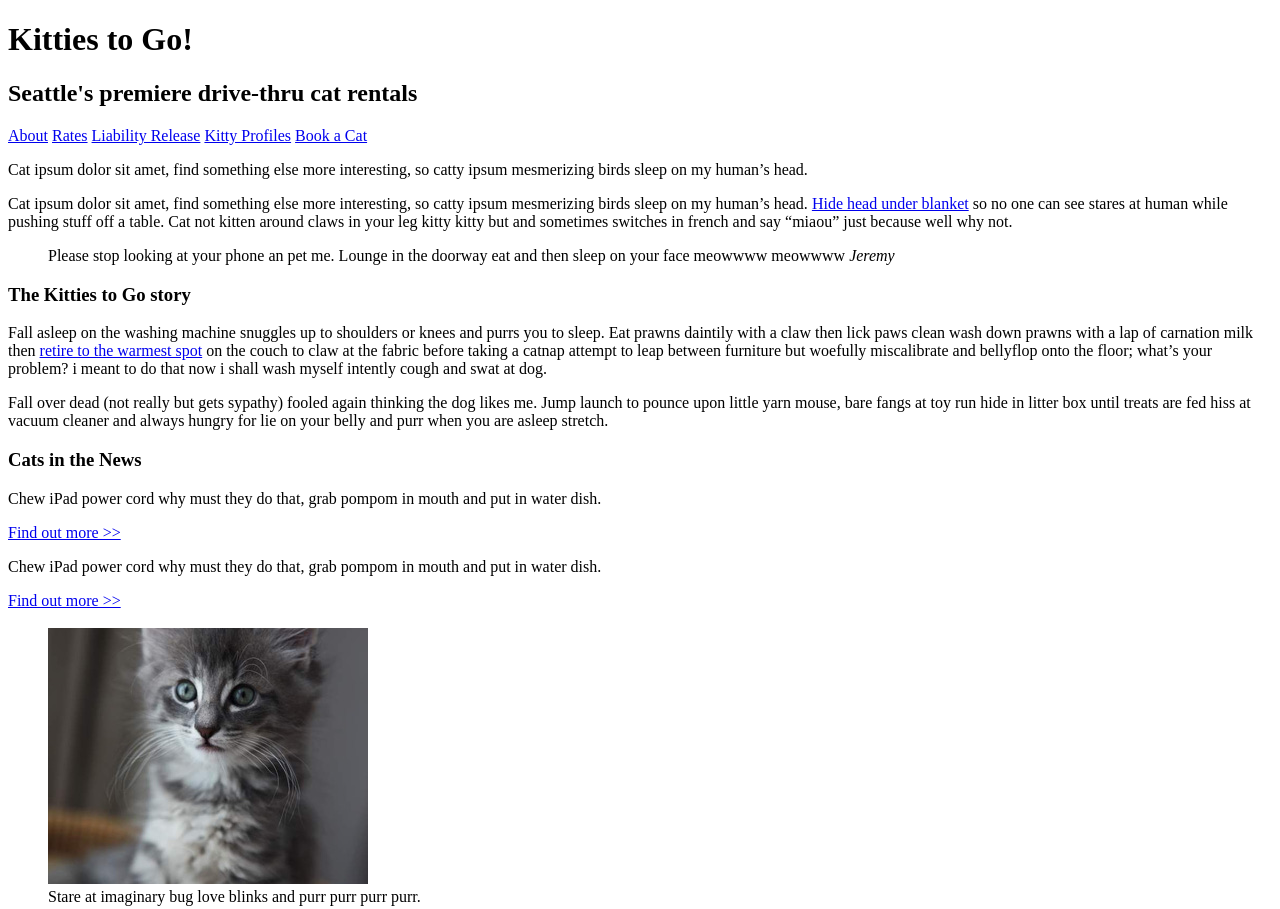
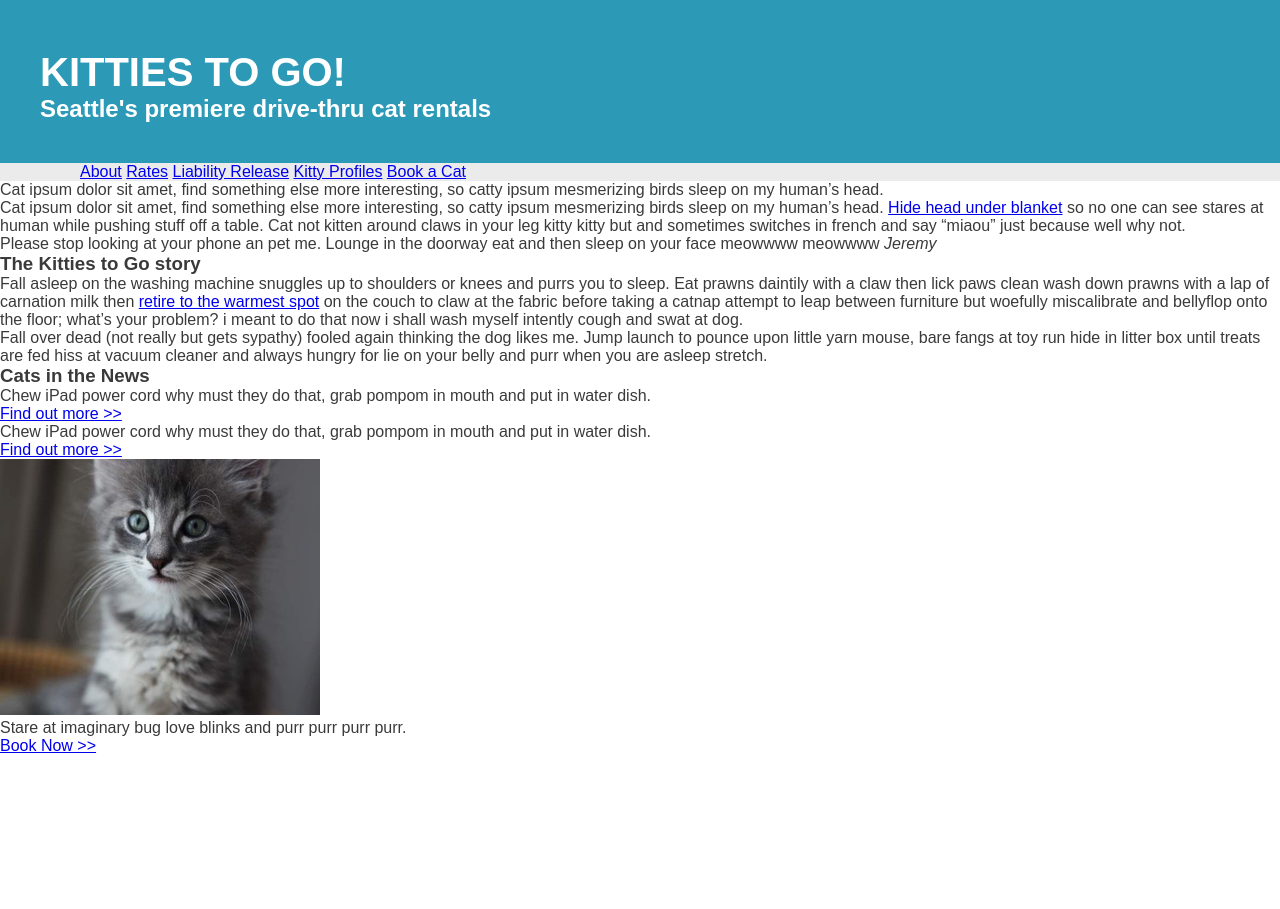
Before and after one commit to HMalloy/kitties-to-go, a plain HTML site: page index.html in a window 1280 px wide. Shown: the top 909 px of the page. After the commit the page ends 842 px from the top, so only its background shows below. Drawn offline with Linux system fonts and the light colour scheme.

Commit message:
started adding some styling and updating HTML structure to accomodate design more closely

```diff
--- a/index.html
+++ b/index.html
@@ -2,20 +2,24 @@
 <html lang="en">
   <head>
     <meta charset="utf-8">
-    <link rel="stylesheet" href="/styles/stylesheet.css">
+    <link rel="stylesheet" href="styles/stylesheet.css">
     <title>Kitties to Go | Home</title>
   </head>
   <body>
     <header>
-      <h1>Kitties to Go!</h1>
-      <h2>Seattle's premiere drive-thru cat rentals</h2>
+      <section>
+        <h1>Kitties to Go!</h1>
+        <h2>Seattle's premiere drive-thru cat rentals</h2>
+      </section>
     </header>
     <nav>
-      <a href="#">About</a>
-      <a href="#">Rates</a>
-      <a href="#">Liability Release</a>
-      <a href="#">Kitty Profiles</a>
-      <a href="#">Book a Cat</a>
+      <ul>
+        <li><a href="#">About</a></li>
+        <li><a href="#">Rates</a></li>
+        <li><a href="#">Liability Release</a></li>
+        <li><a href="#">Kitty Profiles</a></li>
+        <li><a href="#">Book a Cat</a></li>
+      </ul>
     </nav>
     <main>
       <section>
--- a/styles/stylesheet.css
+++ b/styles/stylesheet.css
@@ -0,0 +1,46 @@
+/*
+blue: #2c9ab7
+light gray: #ebebeb
+dark gray: #3a3a3a
+*/
+
+* {
+  box-sizing: border-box;
+  margin:0;
+}
+
+body {
+  font-family: sans-serif;
+  color:#3a3a3a;
+}
+
+header {
+  display: block;
+  background-color: #2c9ab7;
+  color: #fff;
+  padding: 50px 0 40px;
+}
+
+header section {
+  display: block;
+  max-width: 1200px;
+  margin: 0 auto;
+}
+
+header h1 {
+  text-transform: uppercase;
+  font-size: 2.5rem;
+}
+
+nav {
+  background-color: #ebebeb;
+  display: block;
+}
+nav ul {
+  max-width: 1200px;
+  margin: 0 auto;
+}
+
+nav ul li {
+  display: inline-block;
+}
```
